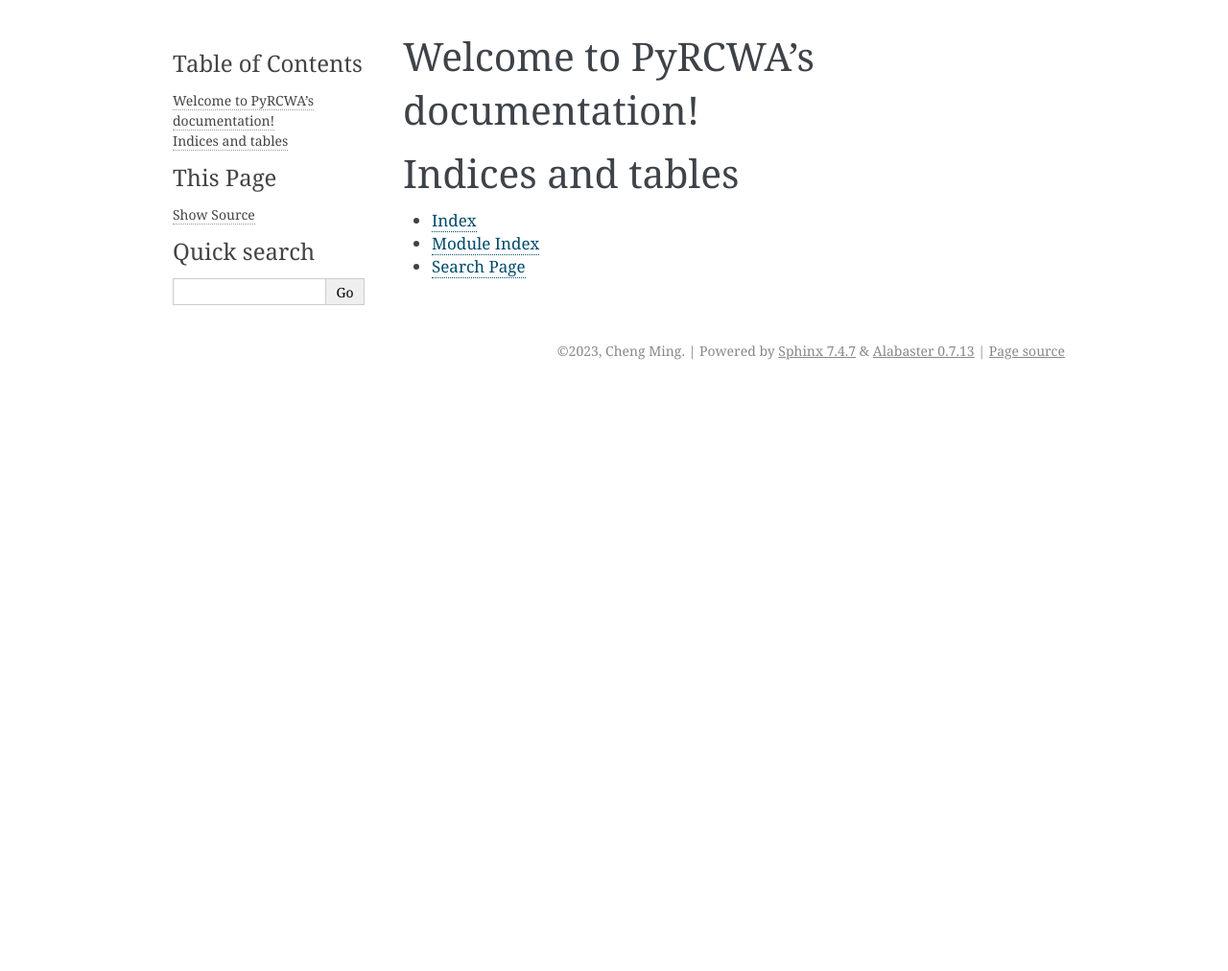
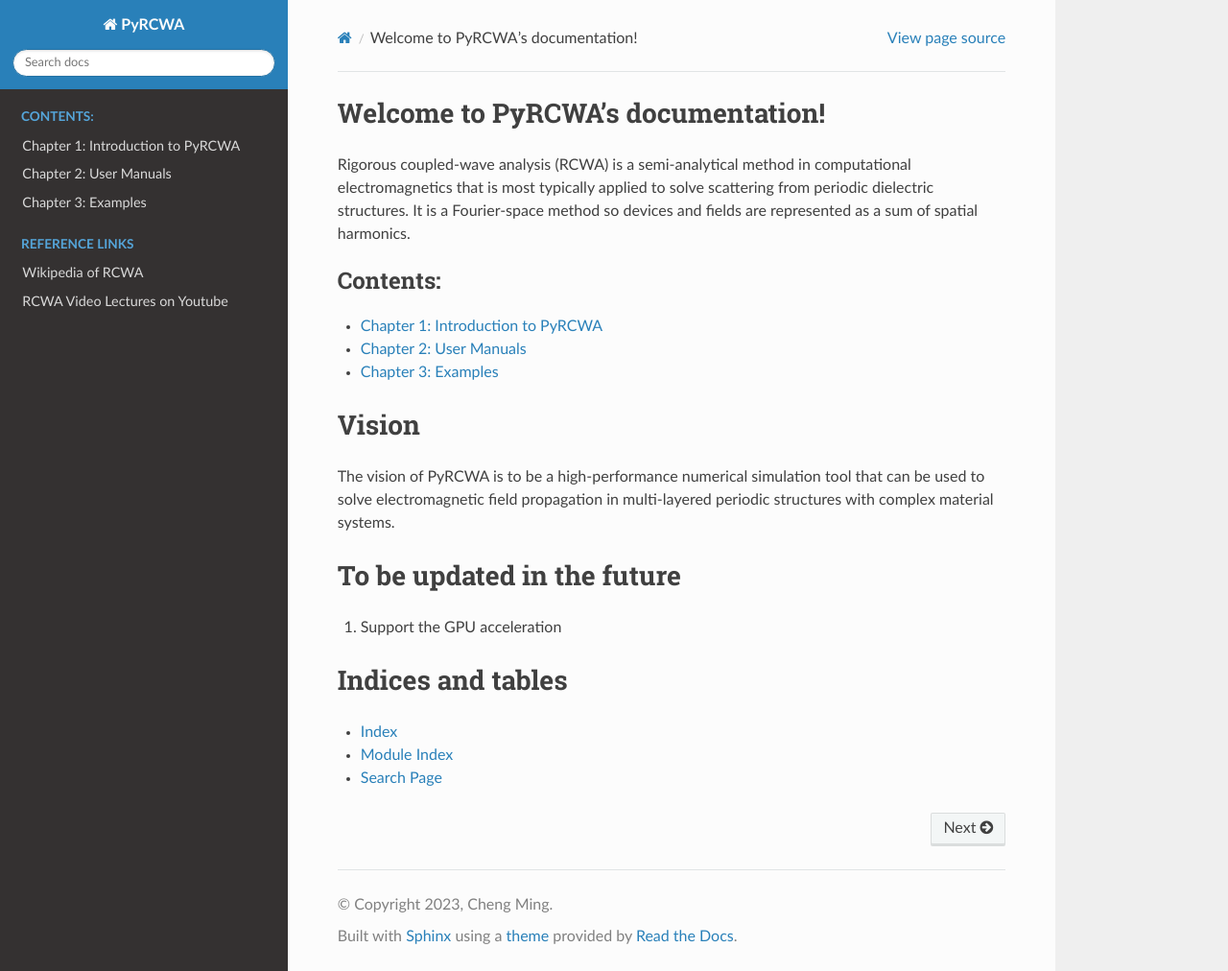
Before and after one commit to vitamingcheng/PyRCWA, a Sphinx documentation site: the page built from docs/source/index.rst, in a window 1280 px wide and 1012 px high. Shown: the whole window at 96% size. Built offline with Sphinx 7.4.7 and the Read the Docs theme 2.0.0, drawn with Linux system fonts in a browser that asks for light colours.

Commit message:
Add files via upload

```diff
--- a/docs/source/conf.py
+++ b/docs/source/conf.py
@@ -1,3 +1,7 @@
+import os
+import sys
+
+sys.path.insert(0, os.path.abspath('./../../pyrcwa'))
 # Configuration file for the Sphinx documentation builder.
 #
 # For the full list of built-in configuration values, see the documentation:
@@ -14,7 +18,14 @@
 # -- General configuration ---------------------------------------------------
 # https://www.sphinx-doc.org/en/master/usage/configuration.html#general-configuration
 
-extensions = []
+extensions = [
+    'sphinx.ext.autodoc',
+    'sphinx.ext.doctest',
+    'sphinx.ext.intersphinx',
+    'sphinx.ext.todo',
+    'sphinx.ext.coverage',
+    'sphinx.ext.mathjax'
+]
 
 templates_path = ['_templates']
 exclude_patterns = []
@@ -24,5 +35,5 @@
 # -- Options for HTML output -------------------------------------------------
 # https://www.sphinx-doc.org/en/master/usage/configuration.html#options-for-html-output
 
-html_theme = 'alabaster'
+html_theme = 'sphinx_rtd_theme'
 html_static_path = ['_static']
--- /dev/null
+++ b/docs/source/examples.rst
@@ -0,0 +1,2 @@
+Chapter 3: Examples
+==================================
--- a/docs/source/index.rst
+++ b/docs/source/index.rst
@@ -5,11 +5,35 @@
 
 Welcome to PyRCWA's documentation!
 ==================================
+Rigorous coupled-wave analysis (RCWA) is a semi-analytical method in computational electromagnetics that is most \
+typically applied to solve scattering from periodic dielectric structures. It is a Fourier-space method so devices \
+and fields are represented as a sum of spatial harmonics.
 
 .. toctree::
    :maxdepth: 2
    :caption: Contents:
 
+   introduction
+   tutorial
+   examples
+
+Vision
+==================
+
+The vision of PyRCWA is to be a high-performance numerical simulation tool that can be used to solve electromagnetic \
+field propagation in multi-layered periodic structures with complex material systems.
+
+To be updated in the future
+====================================
+
+1. Support the GPU acceleration
+
+.. toctree::
+   :hidden:
+   :caption: Reference Links
+
+   Wikipedia of RCWA <https://en.wikipedia.org/wiki/Rigorous_coupled-wave_analysis>
+   RCWA Video Lectures on Youtube <https://www.youtube.com/watch?v=LEWTvwrYxiI>
 
 
 Indices and tables
--- /dev/null
+++ b/docs/source/introduction.rst
@@ -0,0 +1,2 @@
+Chapter 1: Introduction to PyRCWA
+==================================
--- /dev/null
+++ b/docs/source/tutorial.rst
@@ -0,0 +1,2 @@
+Chapter 2: User Manuals
+==================================
```
